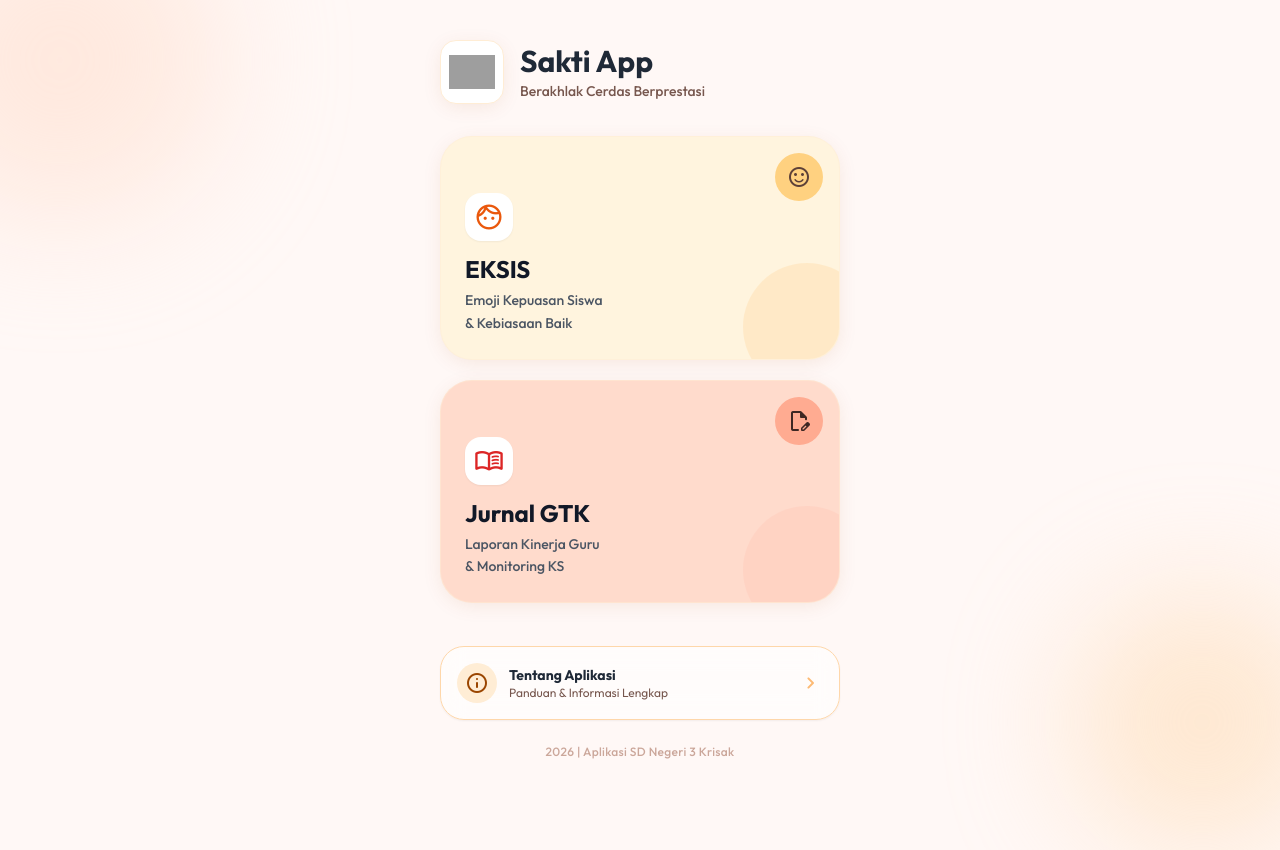
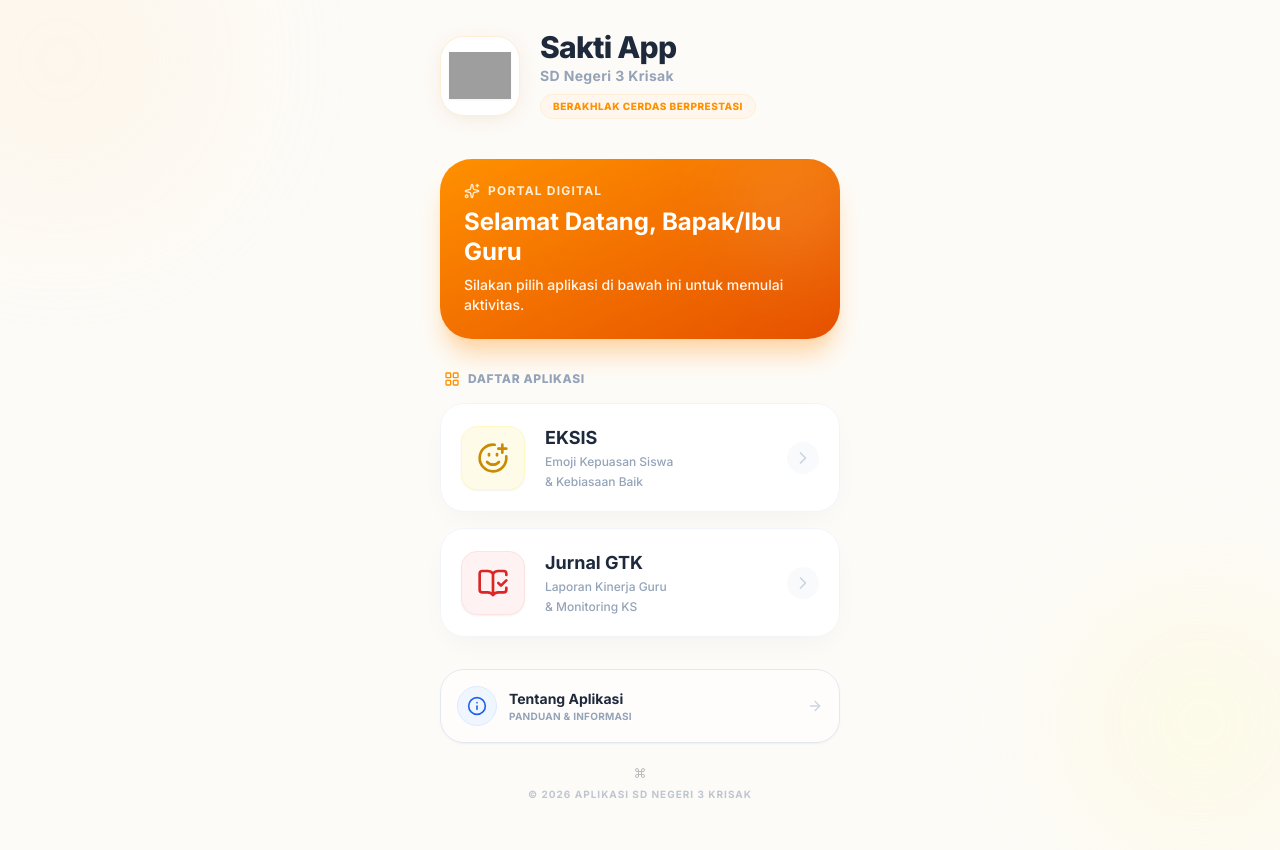
Before and after one commit to iwan4943/eksis, a plain HTML site: page home.html in a window 1280 px wide. Before the commit the page ends 800 px from the top, so only its background shows below. Drawn offline with nearby package versions, Linux system fonts and the light colour scheme; grey boxes are pictures that could not be loaded.

Commit message:
Update home.html
New UI

```diff
--- a/home.html
+++ b/home.html
@@ -3,8 +3,8 @@
 <head>
     <meta charset="UTF-8">
     <meta name="viewport" content="width=device-width, initial-scale=1.0, maximum-scale=1.0, user-scalable=no">
-    <meta name="theme-color" content="#FFDBC8">
-    <meta name="description" content="Aplikasi Berakhlak Cerdas Berprestasi">
+    <meta name="theme-color" content="#FF9000">
+    <meta name="description" content="Portal Aplikasi SD Negeri 3 Krisak">
 
     <link rel="icon" type="image/png" href="https://i.imgur.com/NIlN3oW.png">
     <link rel="apple-touch-icon" href="https://i.imgur.com/NIlN3oW.png">
@@ -12,32 +12,23 @@
     <title>Sakti App - Berakhlak Cerdas Berprestasi</title>
 
     <script src="https://cdn.tailwindcss.com"></script>
-
-    <link href="https://fonts.googleapis.com/css2?family=Material+Symbols+Rounded:opsz,wght,FILL,GRAD@24,400,1,0" rel="stylesheet" />
-
-    <link href="https://fonts.googleapis.com/css2?family=Outfit:wght@300;400;500;700&display=swap" rel="stylesheet">
-
     <script>
         tailwind.config = {
             theme: {
                 extend: {
+                    colors: {
+                        primary: '#FF9000',
+                        primaryDark: '#e65100',
+                        secondary: '#334155',
+                        surface: '#fdfbf7',
+                        surfaceCard: '#ffffff',
+                    },
                     fontFamily: {
-                        sans: ['Outfit', 'sans-serif'],
-                    },
-                    colors: {
-                        primary: '#9A4500',
-                        onPrimary: '#FFFFFF',
-                        primaryContainer: '#FFDBC8',
-                        onPrimaryContainer: '#321200',
-                        surface: '#FFF8F6',
-                        surfaceVariant: '#F5DED8',
-                        outline: '#85736E',
-                        secondary: '#77574E',
-                    },
-                    borderRadius: {
-                        '4xl': '32px',
+                        sans: ['Inter', 'sans-serif'],
                     },
                     boxShadow: {
+                        'glow': '0 0 20px rgba(255, 144, 0, 0.3)',
+                        'card': '0 10px 30px -10px rgba(0,0,0,0.05)',
                         'soft': '0 4px 20px -2px rgba(154, 69, 0, 0.1)',
                     }
                 }
@@ -45,99 +36,131 @@
         }
     </script>
 
+    <link href="https://fonts.googleapis.com/css2?family=Inter:wght@300;400;500;600;700;800&display=swap" rel="stylesheet">
+
+    <script src="https://unpkg.com/lucide@latest"></script>
+
     <style>
-        body {
-            background-color: #FFF8F6;
-            -webkit-tap-highlight-color: transparent;
-        }
+        body { background-color: #fdfbf7; font-family: 'Inter', sans-serif; -webkit-tap-highlight-color: transparent; user-select: none; }
+        .fade-in { animation: fadeIn 0.5s cubic-bezier(0.16, 1, 0.3, 1) forwards; opacity: 0; transform: translateY(20px); }
+        @keyframes fadeIn { from { opacity: 0; transform: translateY(20px); } to { opacity: 1; transform: translateY(0); } }
 
-        .app-card {
-            transition: transform 0.2s cubic-bezier(0.34, 1.56, 0.64, 1), box-shadow 0.2s ease;
-        }
-        .app-card:active {
-            transform: scale(0.96);
-            box-shadow: none;
-        }
-
-        .ripple { position: relative; overflow: hidden; }
-        .ripple::after {
+        .ripple { position: relative; overflow: hidden; transform: translate3d(0, 0, 0); }
+        .ripple:after {
             content: ""; display: block; position: absolute; width: 100%; height: 100%; top: 0; left: 0; pointer-events: none;
             background-image: radial-gradient(circle, #000 10%, transparent 10.01%);
             background-repeat: no-repeat; background-position: 50%; transform: scale(10, 10); opacity: 0; transition: transform .5s, opacity 1s;
         }
-        .ripple:active::after { transform: scale(0, 0); opacity: 0.1; transition: 0s; }
+        .ripple:active:after { transform: scale(0, 0); opacity: 0.1; transition: 0s; }
+
+        /* Staggered Animation Delay */
+        .delay-100 { animation-delay: 100ms; }
+        .delay-200 { animation-delay: 200ms; }
+        .delay-300 { animation-delay: 300ms; }
     </style>
 </head>
-<body class="text-onPrimaryContainer min-h-screen flex flex-col relative overflow-hidden">
+<body class="text-slate-800 min-h-screen relative overflow-x-hidden">
 
-    <div class="fixed top-[-100px] left-[-100px] w-80 h-80 bg-primaryContainer rounded-full blur-3xl opacity-50 z-0 pointer-events-none"></div>
-    <div class="fixed bottom-[-50px] right-[-50px] w-64 h-64 bg-orange-200 rounded-full blur-3xl opacity-50 z-0 pointer-events-none"></div>
+    <div class="fixed top-[-100px] left-[-100px] w-80 h-80 bg-orange-100/50 rounded-full blur-3xl opacity-60 z-0 pointer-events-none"></div>
+    <div class="fixed bottom-[-50px] right-[-50px] w-64 h-64 bg-yellow-100/50 rounded-full blur-3xl opacity-60 z-0 pointer-events-none"></div>
 
-    <main class="flex-grow flex flex-col px-6 py-6 z-10 max-w-md mx-auto w-full h-full">
+    <main class="relative z-10 max-w-md mx-auto min-h-screen px-6 py-8 flex flex-col">
 
-        <header class="flex items-center gap-4 mb-8 mt-4">
-            <div class="w-16 h-16 rounded-2xl bg-white p-2 shadow-soft border border-orange-100 flex items-center justify-center shrink-0">
-                <img src="https://i.imgur.com/NIlN3oW.png" alt="Logo" class="w-full h-full object-contain">
+        <header class="flex items-center gap-5 mb-10 fade-in">
+            <div class="w-20 h-20 rounded-[1.5rem] bg-white p-2 shadow-soft border border-orange-100 flex items-center justify-center shrink-0">
+                <img src="https://i.imgur.com/NIlN3oW.png" alt="Logo" class="w-full h-full object-contain drop-shadow-sm">
             </div>
             <div>
-                <h1 class="text-3xl font-bold text-gray-800 leading-tight">Sakti App</h1>
-                <p class="text-secondary text-sm font-medium">Berakhlak Cerdas Berprestasi</p>
+                <h1 class="text-3xl font-black text-slate-800 leading-none mb-1 tracking-tight">Sakti App</h1>
+                <p class="text-slate-400 text-sm font-bold tracking-wide">SD Negeri 3 Krisak</p>
+                <div class="inline-block mt-2 px-3 py-1 bg-orange-50 rounded-full border border-orange-100">
+                    <p class="text-[10px] font-extrabold text-primary uppercase tracking-wider">Berakhlak Cerdas Berprestasi</p>
+                </div>
             </div>
         </header>
 
-        <div class="space-y-5 flex-grow">
-            <a href="https://iwan4943.github.io/eksis/index.html" class="block">
-                <div class="app-card ripple bg-[#FFF4DE] p-6 rounded-4xl relative overflow-hidden group border border-orange-100/50 shadow-soft">
-                    <div class="absolute top-4 right-4 w-12 h-12 bg-[#FFD180] rounded-full flex items-center justify-center text-[#5D4037]">
-                        <span class="material-symbols-rounded text-2xl">sentiment_satisfied</span>
+        <div class="fade-in delay-100 mb-8">
+            <div class="bg-gradient-to-br from-primary to-primaryDark rounded-[2rem] p-6 text-white shadow-xl shadow-orange-200 relative overflow-hidden group">
+                <div class="absolute right-[-20px] top-[-20px] w-32 h-32 bg-white/10 rounded-full blur-2xl group-hover:scale-110 transition duration-700"></div>
+                <div class="relative z-10">
+                    <div class="flex items-center gap-2 mb-2 text-orange-100">
+                        <i data-lucide="sparkles" class="w-4 h-4"></i>
+                        <span class="text-xs font-bold uppercase tracking-widest">Portal Digital</span>
                     </div>
-                    <div class="mt-8 relative z-10">
-                        <div class="w-12 h-12 mb-3 bg-white rounded-2xl flex items-center justify-center shadow-sm">
-                            <span class="material-symbols-rounded text-3xl text-orange-600">face</span>
-                        </div>
-                        <h3 class="text-2xl font-bold text-gray-900 mb-1">EKSIS</h3>
-                        <p class="text-gray-600 text-sm font-medium leading-relaxed">Emoji Kepuasan Siswa<br>& Kebiasaan Baik</p>
+                    <h2 class="text-2xl font-bold leading-tight mb-2">Selamat Datang, Bapak/Ibu Guru</h2>
+                    <p class="text-orange-50 text-sm font-medium">Silakan pilih aplikasi di bawah ini untuk memulai aktivitas.</p>
+                </div>
+            </div>
+        </div>
+
+        <div class="space-y-4 flex-grow">
+            <div class="flex items-center gap-2 mb-2 px-1 fade-in delay-200">
+                <i data-lucide="layout-grid" class="w-4 h-4 text-primary"></i>
+                <span class="text-xs font-extrabold text-slate-400 uppercase tracking-wider">Daftar Aplikasi</span>
+            </div>
+
+            <a href="https://iwan4943.github.io/eksis/index.html" class="block fade-in delay-200">
+                <div class="ripple bg-white p-5 rounded-[1.5rem] border border-slate-100 shadow-card hover:shadow-lg transition-all active:scale-[0.98] flex items-center gap-5 group relative overflow-hidden">
+                    <div class="w-16 h-16 rounded-2xl bg-yellow-50 text-yellow-600 flex items-center justify-center border border-yellow-100 group-hover:bg-yellow-100 transition shadow-sm z-10">
+                        <i data-lucide="smile-plus" class="w-8 h-8"></i>
                     </div>
-                    <div class="absolute -bottom-8 -right-8 w-32 h-32 bg-[#FFE0B2] rounded-full opacity-50 group-active:scale-150 transition-transform duration-500"></div>
+                    <div class="z-10 flex-grow">
+                        <h3 class="text-lg font-bold text-slate-800 group-hover:text-primary transition">EKSIS</h3>
+                        <p class="text-xs text-slate-400 font-medium leading-relaxed">Emoji Kepuasan Siswa<br>& Kebiasaan Baik</p>
+                    </div>
+                    <div class="w-8 h-8 rounded-full bg-slate-50 flex items-center justify-center text-slate-300 z-10">
+                        <i data-lucide="chevron-right" class="w-5 h-5"></i>
+                    </div>
+                    <div class="absolute -bottom-8 -right-8 w-24 h-24 bg-yellow-50 rounded-full opacity-0 group-hover:opacity-100 transition duration-500 blur-xl"></div>
                 </div>
             </a>
 
-            <a href="https://onelabszz.github.io/jurnalgtk/phone.html" class="block">
-                <div class="app-card ripple bg-[#FFDBCC] p-6 rounded-4xl relative overflow-hidden group border border-orange-100/50 shadow-soft">
-                    <div class="absolute top-4 right-4 w-12 h-12 bg-[#FFAB91] rounded-full flex items-center justify-center text-[#3E2723]">
-                        <span class="material-symbols-rounded text-2xl">edit_document</span>
+            <a href="https://onelabszz.github.io/jurnalgtk/phone.html" class="block fade-in delay-300">
+                <div class="ripple bg-white p-5 rounded-[1.5rem] border border-slate-100 shadow-card hover:shadow-lg transition-all active:scale-[0.98] flex items-center gap-5 group relative overflow-hidden">
+                    <div class="w-16 h-16 rounded-2xl bg-red-50 text-red-600 flex items-center justify-center border border-red-100 group-hover:bg-red-100 transition shadow-sm z-10">
+                        <i data-lucide="book-open-check" class="w-8 h-8"></i>
                     </div>
-                    <div class="mt-8 relative z-10">
-                        <div class="w-12 h-12 mb-3 bg-white rounded-2xl flex items-center justify-center shadow-sm">
-                            <span class="material-symbols-rounded text-3xl text-red-600">menu_book</span>
-                        </div>
-                        <h3 class="text-2xl font-bold text-gray-900 mb-1">Jurnal GTK</h3>
-                        <p class="text-gray-600 text-sm font-medium leading-relaxed">Laporan Kinerja Guru<br>& Monitoring KS</p>
+                    <div class="z-10 flex-grow">
+                        <h3 class="text-lg font-bold text-slate-800 group-hover:text-primary transition">Jurnal GTK</h3>
+                        <p class="text-xs text-slate-400 font-medium leading-relaxed">Laporan Kinerja Guru<br>& Monitoring KS</p>
                     </div>
-                    <div class="absolute -bottom-8 -right-8 w-32 h-32 bg-[#FFCCBC] rounded-full opacity-50 group-active:scale-150 transition-transform duration-500"></div>
+                    <div class="w-8 h-8 rounded-full bg-slate-50 flex items-center justify-center text-slate-300 z-10">
+                        <i data-lucide="chevron-right" class="w-5 h-5"></i>
+                    </div>
+                    <div class="absolute -bottom-8 -right-8 w-24 h-24 bg-red-50 rounded-full opacity-0 group-hover:opacity-100 transition duration-500 blur-xl"></div>
                 </div>
             </a>
         </div>
 
-        <div class="mt-6 mb-2">
-            <a href="https://iwan4943.github.io/eksis/landing.html" class="ripple flex items-center justify-between bg-white/60 backdrop-blur-md border border-orange-200 p-4 rounded-3xl active:scale-95 transition-transform shadow-sm">
+        <div class="mt-8 fade-in delay-300">
+            <a href="https://iwan4943.github.io/eksis/landing.html" class="ripple flex items-center justify-between bg-white/60 backdrop-blur-md border border-slate-200 p-4 rounded-3xl active:scale-95 transition-transform shadow-sm mb-6 group hover:bg-white">
                 <div class="flex items-center gap-3">
-                    <div class="w-10 h-10 bg-orange-100 rounded-full flex items-center justify-center text-primary">
-                        <span class="material-symbols-rounded">info</span>
+                    <div class="w-10 h-10 bg-blue-50 text-blue-600 rounded-full flex items-center justify-center border border-blue-100">
+                        <i data-lucide="info" class="w-5 h-5"></i>
                     </div>
                     <div>
-                        <p class="text-sm font-bold text-gray-800">Tentang Aplikasi</p>
-                        <p class="text-xs text-secondary">Panduan & Informasi Lengkap</p>
+                        <p class="text-sm font-bold text-slate-800 group-hover:text-primary transition">Tentang Aplikasi</p>
+                        <p class="text-[10px] text-slate-400 uppercase font-bold tracking-wide">Panduan & Informasi</p>
                     </div>
                 </div>
-                <span class="material-symbols-rounded text-orange-300">chevron_right</span>
+                <i data-lucide="arrow-right" class="w-4 h-4 text-slate-300"></i>
             </a>
+
+            <footer class="text-center pb-4">
+                <div class="flex justify-center items-center gap-1 mb-2 opacity-30">
+                     <i data-lucide="command" class="w-3 h-3"></i>
+                </div>
+                <p class="text-slate-400 text-[10px] font-bold tracking-widest uppercase opacity-60">
+                    &copy; 2026 Aplikasi SD Negeri 3 Krisak
+                </p>
+            </footer>
         </div>
 
-        <footer class="mt-4 mb-4 text-center">
-            <p class="text-orange-900/40 text-xs font-medium tracking-wide">2026 | Aplikasi SD Negeri 3 Krisak</p>
-        </footer>
+    </main>
 
-    </main>
+    <script>
+        // Initialize Lucide Icons
+        lucide.createIcons();
+    </script>
 </body>
 </html>
```
